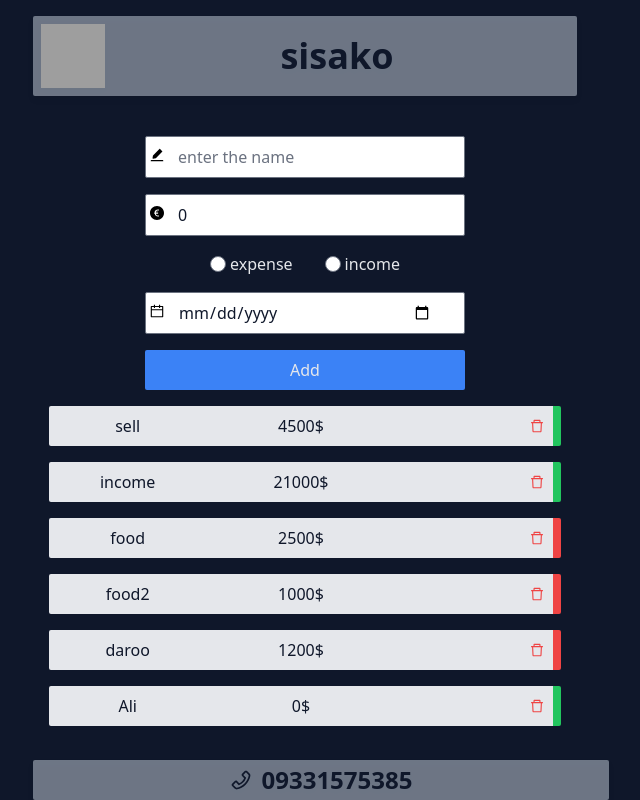
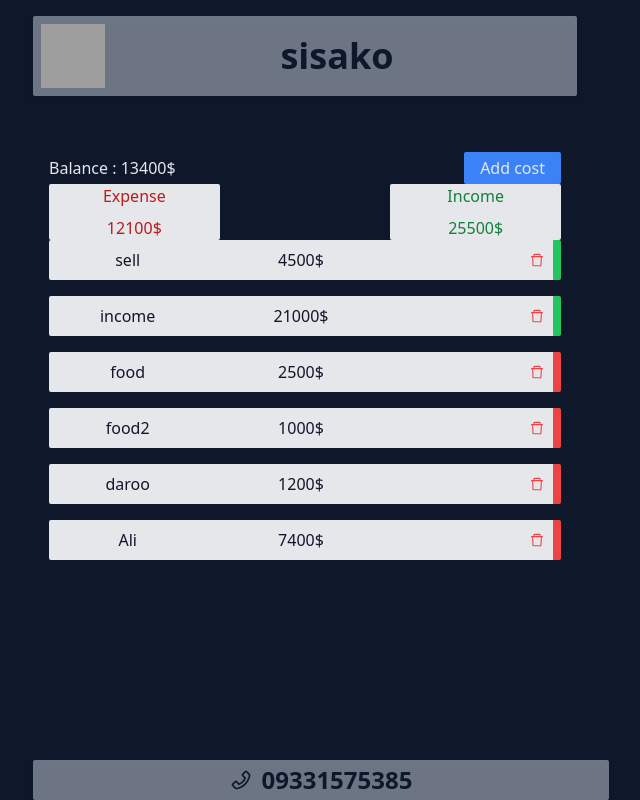
Before and after one commit to Arman-Abbasian/expense_tracker_app, a React (Create React App) app: page / in a window 1280 px wide. Shown: the whole page, without its empty margins (335-975 px from the left). Built offline with nearby package versions, Linux system fonts and the light colour scheme; data requests are answered from the project's data file; grey boxes are pictures that could not be loaded.

Commit message:
some changes

```diff
--- a/db.json
+++ b/db.json
@@ -37,10 +37,10 @@
     },
     {
       "name": "Ali",
-      "cost": 0,
-      "type": "",
-      "date": "",
-      "id": 18
+      "cost": "7400",
+      "type": "expense",
+      "date": "2022-11-08",
+      "id": 19
     }
   ]
 }
--- a/src/App.js
+++ b/src/App.js
@@ -8,6 +8,7 @@ import CostProvider from './Providers/CostProvider';
 import CostContext from './components/useContext/CostContext';
 import CostsContext from './components/useContext/CostsContext';
 import FormContext from './components/useContext/FormContext';
+import ShowTotalCostsContext from './components/useContext/ShowTotalCostsContext';
 
 
 
@@ -17,12 +18,15 @@ function App() {
     {/* <Layout>
       <Balance />
     </Layout> */}
+
     <Layout>
-      <FormContext />
       <CostProvider>
+        <ShowTotalCostsContext />
+        <FormContext />
         <CostsContext />
       </CostProvider>
     </Layout>
+
     <Toaster />
   </div>
   );
--- a/src/Providers/CostProvider.jsx
+++ b/src/Providers/CostProvider.jsx
@@ -3,18 +3,27 @@ import { useContext } from "react";
 import { useState } from "react";
 import { createContext } from "react";
 import { toast } from "react-hot-toast";
+import { filterValue } from "../utils/filterValue";
 
 const CostContext=createContext();
 const CostContextDispatcher=createContext();
+const FilterContext=createContext();
+const FilterContextDispatcher=createContext();
+
 
 
 const CostProvider = ({children}) => {
     const [costs,setCosts]=useState({cost:[],loading:false,error:null});
+    const [filter,setFilter]=useState({name:"",costRange:0,kind:""});
     return (
         <div className="p-4">
             <CostContext.Provider value={costs}>
                 <CostContextDispatcher.Provider value={setCosts}>
-                     {children}
+                    <FilterContext.Provider value={filter}>
+                        <FilterContextDispatcher.Provider value={setFilter}>
+                            {children}
+                        </FilterContextDispatcher.Provider>
+                    </FilterContext.Provider>
                 </CostContextDispatcher.Provider>
             </CostContext.Provider>
         </div>
@@ -23,15 +32,20 @@ const CostProvider = ({children}) => {
 
 export default CostProvider;
 export const useCosts=()=>useContext(CostContext);
+export const useFilters=()=>useContext(FilterContext)
 export const useCostActions=()=>{
     const costs=useCosts();
+    const filter=useFilters();
     const setCosts=useContext(CostContextDispatcher);
 
     //get data
     const initialLoading=()=>{
         setCosts({cost:[],loading:true,error:null})
         axios.get(`http://localhost:4000/expenses`)
-        .then(res=>setCosts({cost:res.data,loading:false,error:null}))
+        .then(res=>{
+            filterValue(res.data,filter)
+            setCosts({cost:res.data,loading:false,error:null});
+        })
         .catch(err=>setCosts({cost:[],loading:false,error:err.message}));
     };
     //add one comment
@@ -52,13 +66,17 @@ export const useCostActions=()=>{
         })
         .catch(err=>toast.error(err.message));
     };
-    // const showDetail=(payload)=>{
-    //     axios.get(`http://localhost:4000/expenses/${payload}`)
-    //     .then(res=>{
-    //       return (res.data)
-    //     })
-    //     .catch(err=>toast.error(err.message));
-    // };
 
         return {initialLoading,deleteOneCost,addOneCost};
     };
+
+export const useFilterActions=()=>{
+    const filter=useFilters();
+    const setFilter=useContext(FilterContextDispatcher);
+
+    //change Data
+    const filterCosts=()=>{
+       filterValue()
+    };
+    return {filterCosts};
+};
--- a/src/components/useContext/FilterContext.jsx
+++ b/src/components/useContext/FilterContext.jsx
@@ -1,22 +1,28 @@
 import { Slider } from "@mui/material";
 import { useEffect, useState } from "react";
+import { useCosts } from "../../Providers/CostProvider";
 import { tolerance } from "../utils/costCalculate";
 import { uniqueOption } from "../utils/uniqueValue";
 
-const FilterContext = ({balance,filter,changeFilterHandler,setFilterOption,showFilterSection,resetHandler}) => {
+const FilterContext = ({changeFilterHandler,setFilterOption,showFilterSection,resetHandler}) => {
+    const costs=useCosts();
+    const [filter,setFilter]=useState({name:"",costRange:0,kind:""});
     const [expenseTolerance,setExpenseTolerance]=useState(null);
     const [uniqueName,setUniqueName]=useState([]);
 
     useEffect(()=>{
-        const cal= tolerance(balance);
+        const cal= tolerance(costs.cost);
         console.log(cal);
-    const unique=uniqueOption(balance);
+    const unique=uniqueOption(costs.cost);
     console.log(unique)
     setUniqueName(unique)
         setExpenseTolerance(cal);
      },[]);
 
-
+    const changeFilterHandler=(e)=>{
+        console.log(e.target)
+        setFilter({...filter,[e.target.name]:e.target.value});
+    };
     const submitHandler=(e)=>{
         e.preventDefault();
         setFilterOption(filter)
@@ -25,7 +31,7 @@ console.log(showFilterSection)
 
     return (
         <div className={showFilterSection ? "hidden" : "block"}>
-            {balance && expenseTolerance && uniqueName &&
+            {costs.cost && expenseTolerance && uniqueName &&
            <form onSubmit={submitHandler}>
             <button onClick={resetHandler} className="w-1/3 p-2 mb-2 rounded-sm bg-blue-500">Reset</button>
                 <div className="flex justify-between items-center gap-4">
--- a/src/components/useContext/FormContext.jsx
+++ b/src/components/useContext/FormContext.jsx
@@ -2,7 +2,7 @@ import { useState } from "react";
 import { AiFillEdit,AiFillEuroCircle,AiOutlineCalendar } from "react-icons/ai";
 import { useCostActions } from "../../Providers/CostProvider";
 
-const FormContext = () => {
+const FormContext = ({showForm}) => {
     const [formValues,setFormValues]=useState({name:"",cost:0,type:"",date:""});
     const {addOneCost}=useCostActions();
     const changeHandler=(e)=>{
@@ -14,7 +14,7 @@ const FormContext = () => {
         setFormValues({name:"",cost:0,type:"",date:""});
     }
     return (
-        <div className="transition ease-in-out duration-1000">
+        <div className={`transition ease-in-out duration-1000 ${showForm? "block":"hidden"}`}>
             <form className="flex flex-col gap-4 container mx-auto max-w-xs" onSubmit={submitHandler}>
                 <div className=" relative">
                     <input className=" rounded-sm py-2 px-8 text-slate-900 w-full" type="text" name="name" value={formValues.name} onChange={changeHandler} placeholder="enter the name" />
--- a/src/components/useContext/ShowTotalCostsContext.jsx
+++ b/src/components/useContext/ShowTotalCostsContext.jsx
@@ -1,30 +1,40 @@
 import { useEffect, useState } from "react";
 import { useCosts } from "../../Providers/CostProvider";
+import FormContext from "./FormContext";
 
-const ShowTotalCostsContext = ({expense}) => {
+const ShowTotalCostsContext = () => {
     const costs=useCosts();
-    const {initialLoading,deleteOneCost}=useCostActions();
     const [totalExpenses,setTotalExpenses]=useState(0);
     const [totalIncomes,setTotalIncomes]=useState(0);
+    const [showForm,setShowForm]=useState(false)
 
     useEffect(()=>{
         let income=0;
         let expense=0;
-        costs.forEach(item => {
+        costs.cost.forEach(item => {
             if(item.type==="expense"){
-                expense+=item.cost
+                expense+=parseFloat(item.cost)
             }
             else{
-                income+=item.cost
+                income+=parseFloat(item.cost)
             }
         });
         setTotalExpenses(expense);
-        setTotalIncomes(expense);
-    },[])
+        setTotalIncomes(income);
+    },[costs])
 
     return (
         <div>
-            <div className="flex justify-between items-center">
+            <div>
+                {/* <button onClick={()=>setShowFilterSection(!showFilterSection)} className="w-full p-2 bg-blue-500 rounded-sm">{showFilterSection?  "show Filter section" :"hide Filter section"}</button>
+                    <Filter resetHandler={resetHandler}  balance={balance.balance} filter={filter} changeFilterHandler={changeFilterHandler} setFilterOption={filterOption} showFilterSection={showFilterSection}/> */}
+                <div className="flex items-center justify-between">
+                    <p>Balance : {totalIncomes-totalExpenses}$</p>
+                    <button className="w-30 h-5 rounded-sm bg-blue-500 bg p-4 flex justify-center items-center" onClick={()=>setShowForm(!showForm)}>{showForm ? `close Form` :'Add cost'}</button>
+                </div>
+                <FormContext showForm={showForm}/>
+            </div>
+                <div className="flex justify-between items-center">
                 <div className="w-1/3 bg-gray-200 flex flex-col gap-2 items-center justify-center rounded-sm text-red-700">
                     <p>Expense</p>
                     <p>{totalExpenses}$</p>
```
